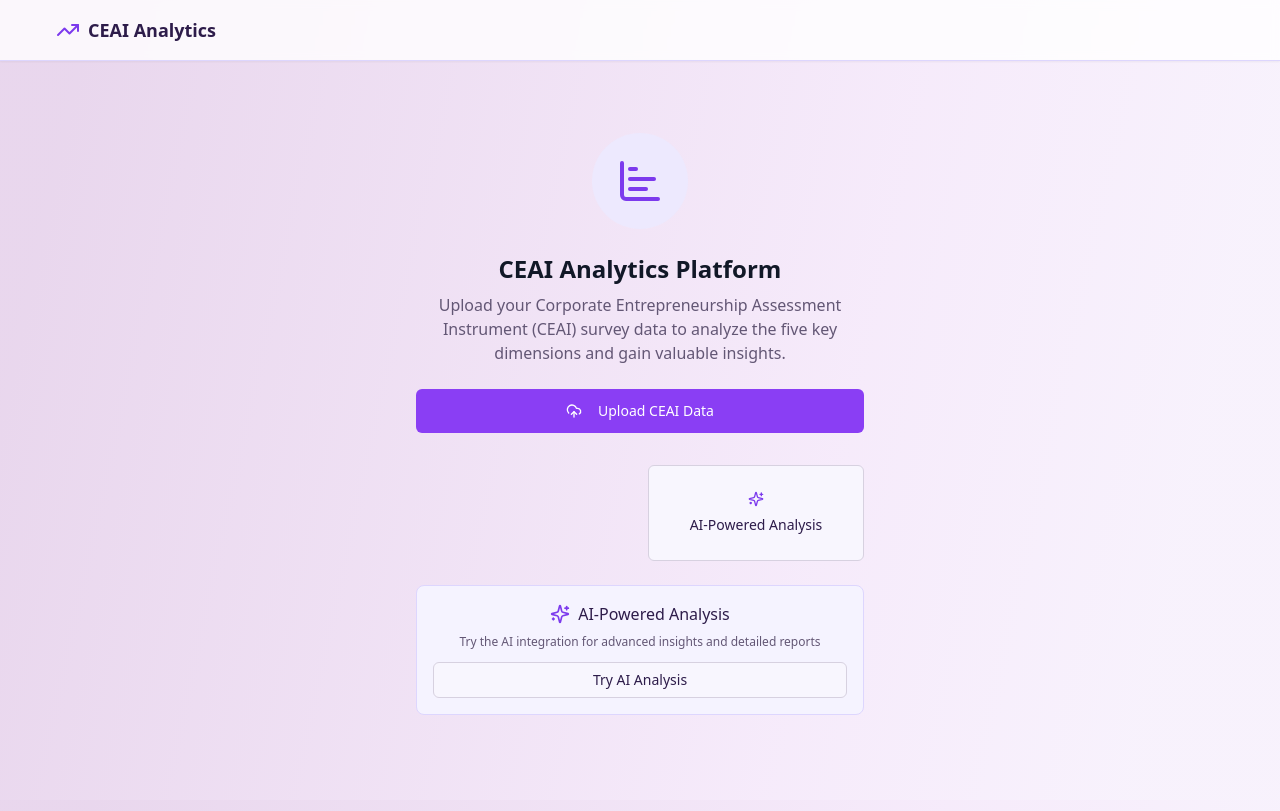
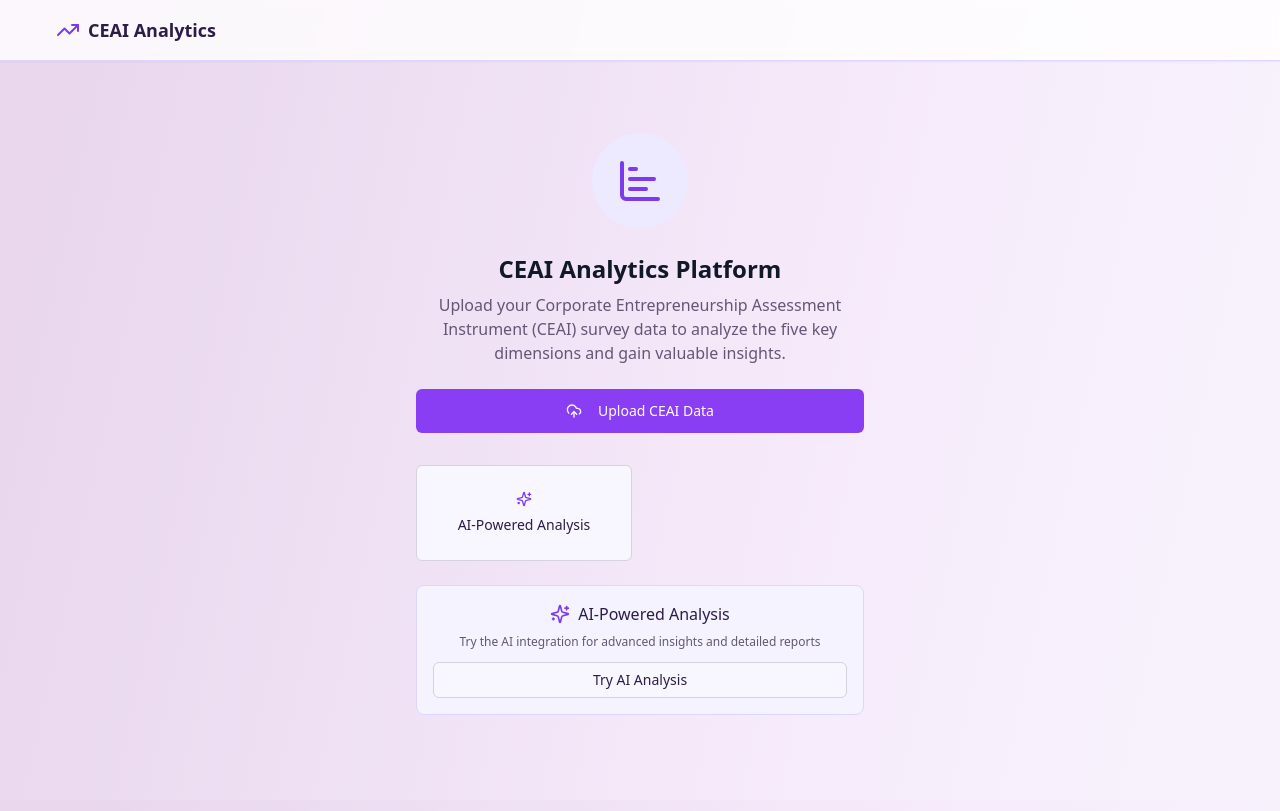
Before and after one commit to Naha1981/analysis-ai, a React (Vite) app: page / in a window 1280 px wide. Built offline with nearby package versions, Linux system fonts and the light colour scheme.

Commit message:
Visual edit in Lovable
Edited UI in Lovable

```diff
--- a/src/components/EmptyState.tsx
+++ b/src/components/EmptyState.tsx
@@ -25,9 +25,7 @@ const EmptyState: React.FC<EmptyStateProps> = ({
         </div>
 
         <div className="mt-8 grid grid-cols-1 gap-4 sm:grid-cols-2">
-          <Link to="/analysis" className="w-full">
 
-          </Link>
 
           <Link to="/ai-analysis" className="w-full">
             <Button variant="outline" className="w-full h-24 flex flex-col items-center justify-center gap-2">
```
